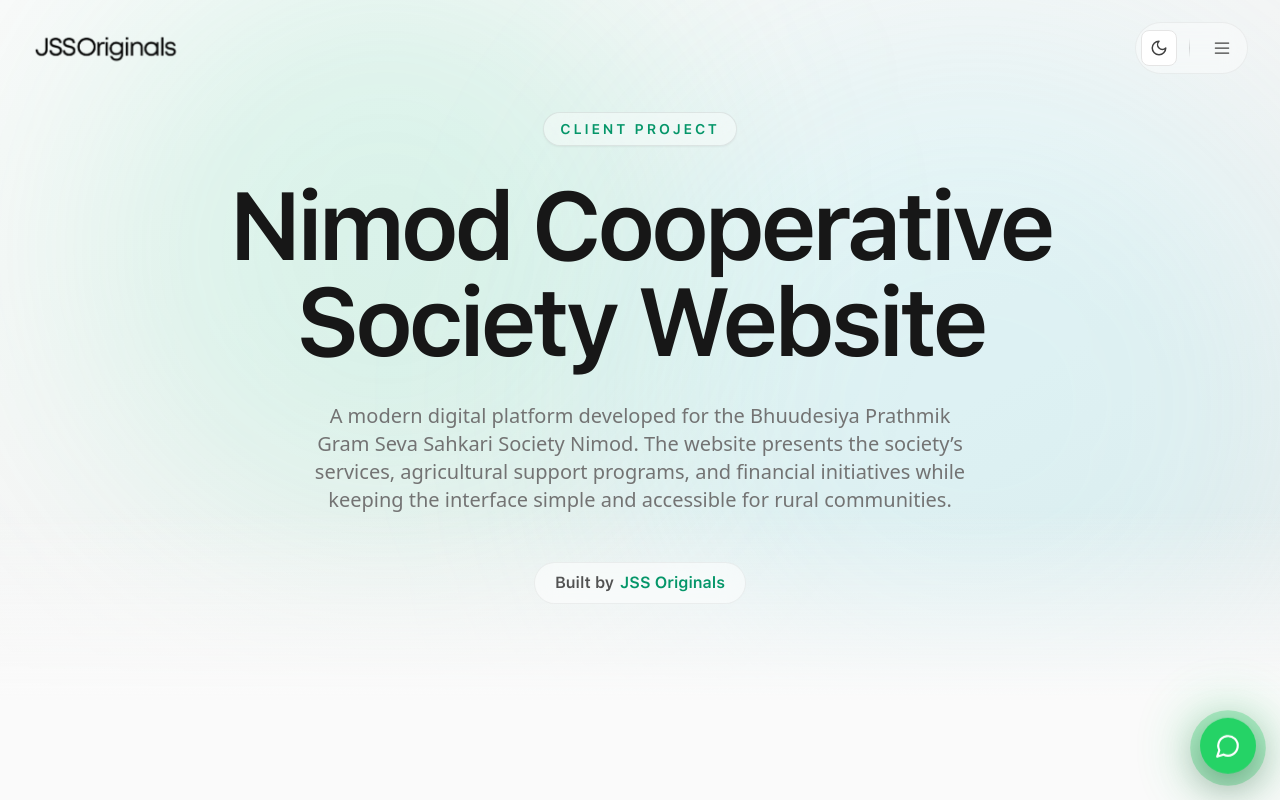
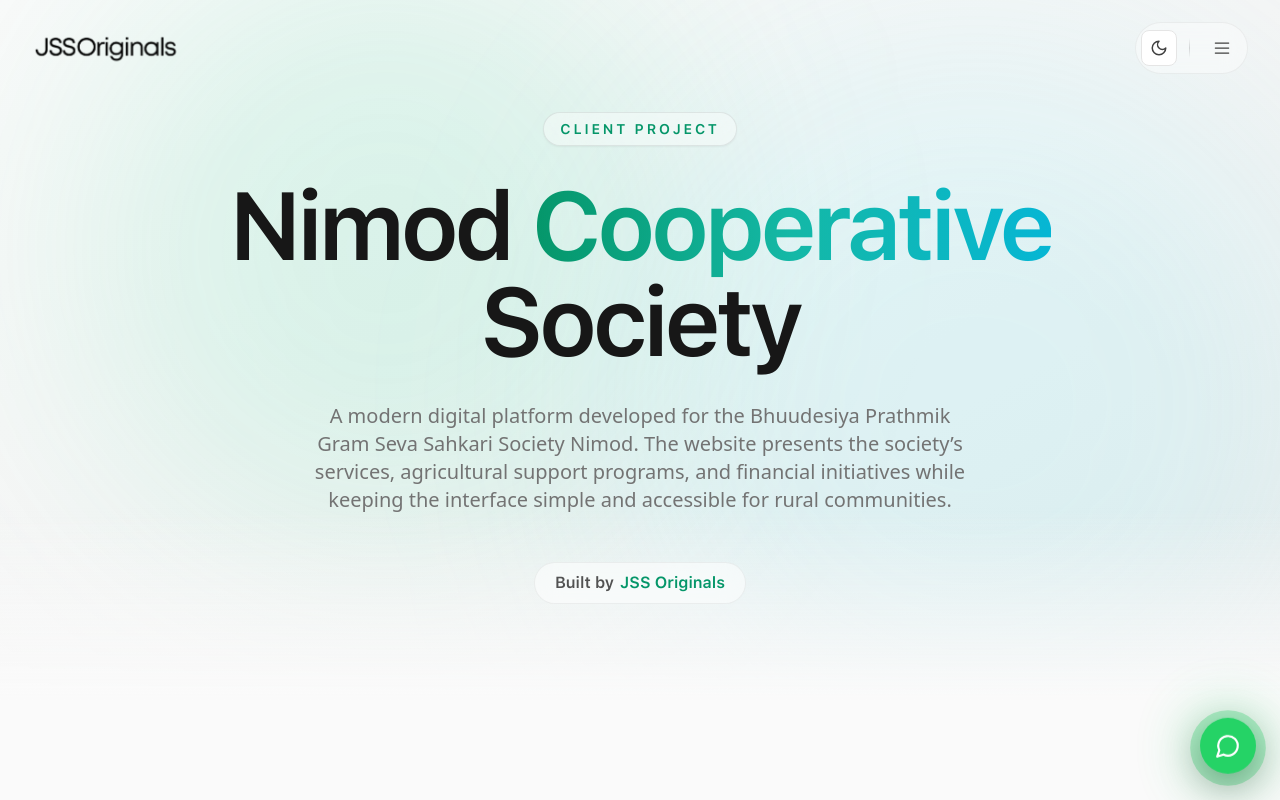
Before and after one commit to jitendra-math/Agency-Website, a Next.js app: page /nimod-pacs-project in a window 1280 px wide. Shown: the top 800 px of the page. Built offline with nearby package versions, Linux system fonts and the light colour scheme; a web font is replaced by a local one.

Commit message:
Multi-file update via Repo Manager

```diff
--- a/src/components/sections/nimod/NimodHero.js
+++ b/src/components/sections/nimod/NimodHero.js
@@ -43,8 +43,6 @@ export default function NimodHero() {
   const isMobile = useMediaQuery("(max-width: 768px)");
   const stagger = useStagger();
   const fadeUp = useFadeUp();
-
-  const highlightText = nimodProject.highlightText || "";
 
   const blob1Animation = useMemo(
     () =>
@@ -118,17 +116,24 @@ export default function NimodHero() {
             variants={fadeUp}
             className="text-5xl sm:text-6xl md:text-8xl font-extrabold tracking-tighter leading-[1] text-neutral-900 dark:text-white"
           >
-            {highlightText ? (
-              <>
-                {nimodProject.name.replace(highlightText, "")}
-                <br className="hidden sm:block" />
-                <span className="text-transparent bg-clip-text bg-gradient-to-r from-emerald-600 via-teal-500 to-lime-400 dark:from-emerald-400 dark:via-teal-300 dark:to-lime-300">
-                  {highlightText}
-                </span>
-              </>
-            ) : (
-              nimodProject.name
-            )}
+            Nimod{" "}
+            <span
+              className="
+              font-[Oatmeal Sans]
+              text-transparent
+              bg-clip-text
+              bg-gradient-to-r
+              from-emerald-600
+              via-teal-500
+              to-cyan-500
+              dark:from-emerald-400
+              dark:via-teal-300
+              dark:to-cyan-300
+              "
+            >
+              Cooperative
+            </span>{" "}
+            Society
           </motion.h1>
 
           {/* Description */}
```
